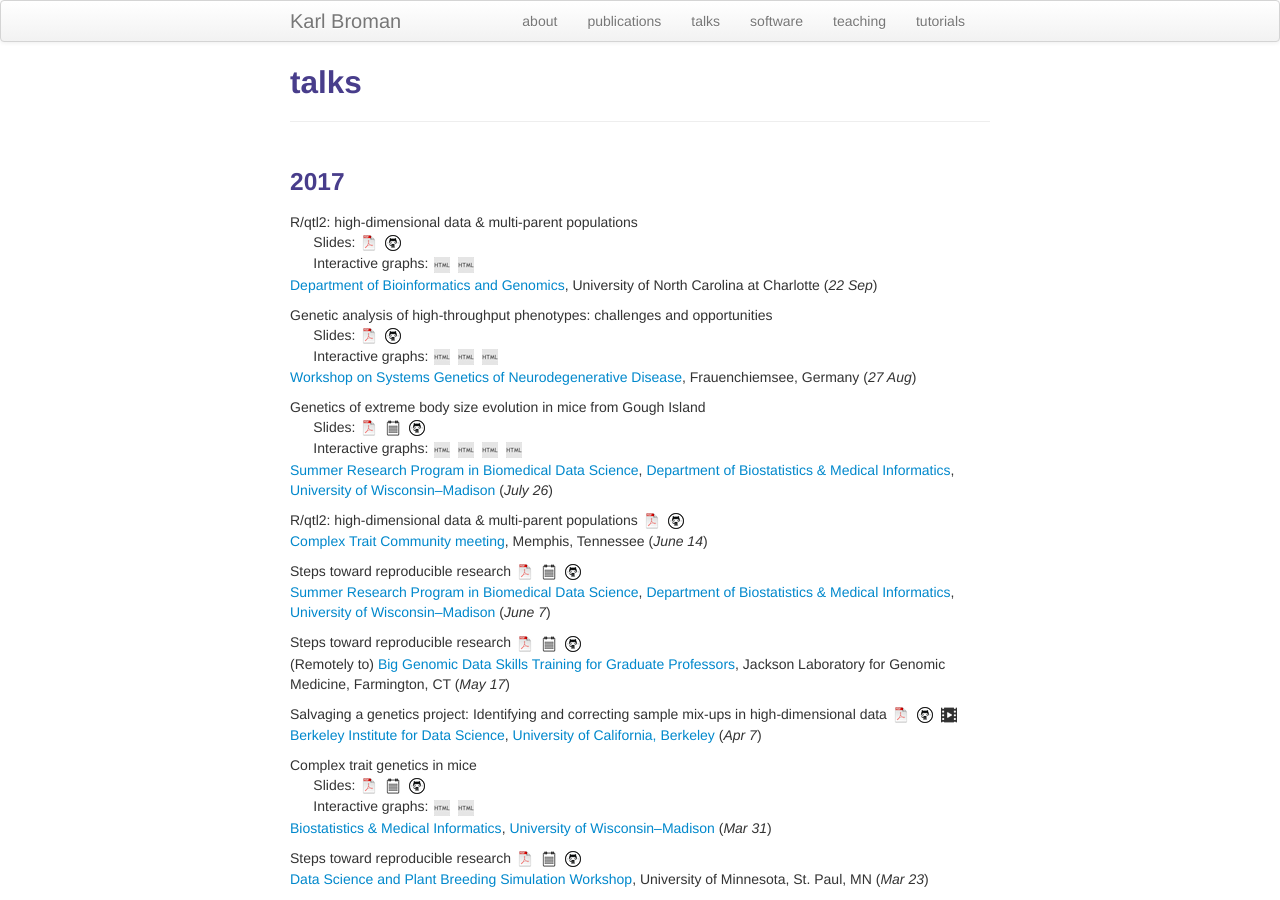
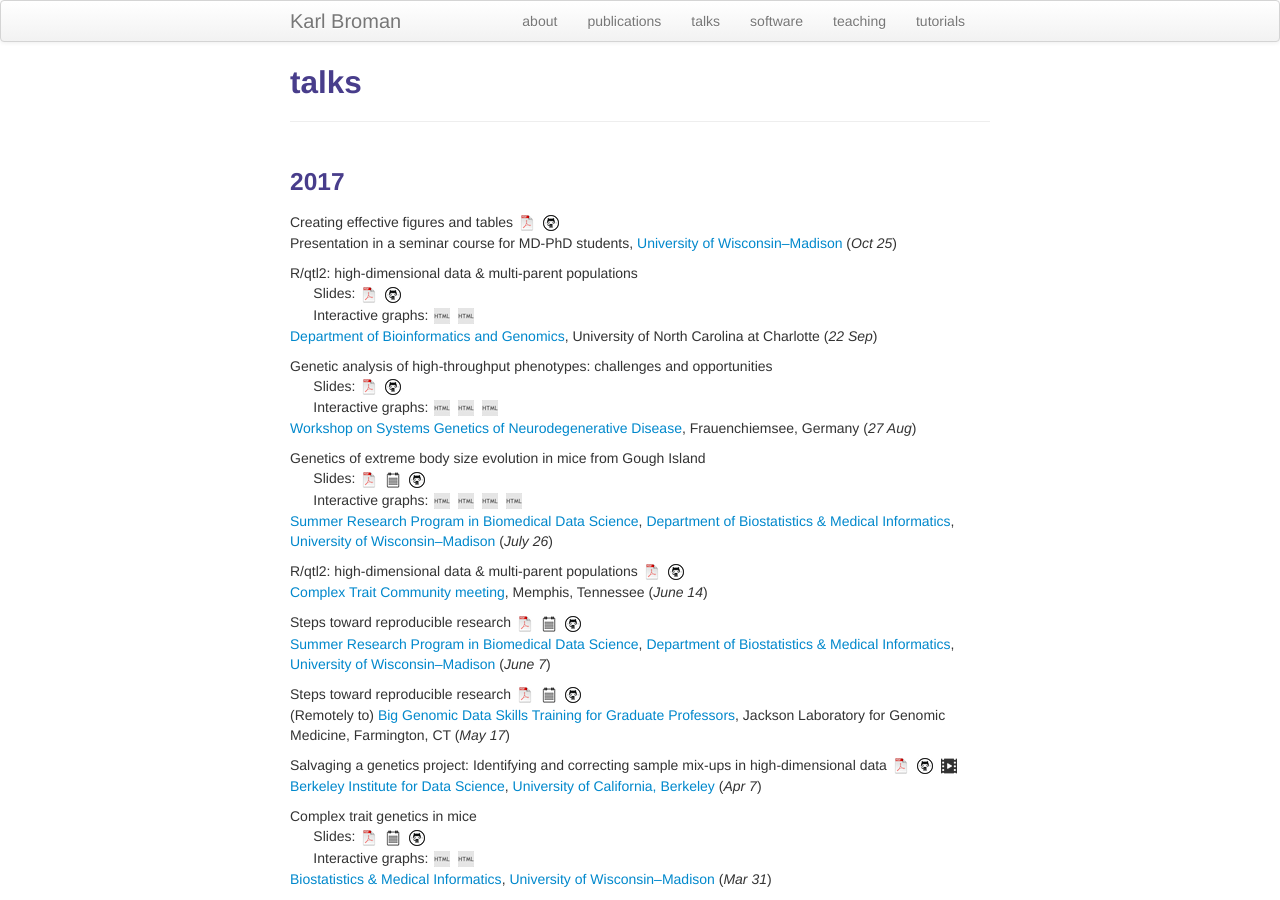
Before and after one commit to kbroman/kbroman.github.io, a Jekyll site: the page built from pages/talks.md, in a window 1280 px wide and 900 px high. Built offline with Jekyll 4.4.1, drawn with Linux system fonts in a browser that asks for light colours.

Commit message:
pages/talks: Add MD-PhD talk on graphs

```diff
--- a/pages/talks.md
+++ b/pages/talks.md
@@ -7,6 +7,13 @@ description: Karl Broman's talks
 
 
 ###  2017
+
+Creating effective figures and tables
+[![pdf](icons16/pdf-icon.png)](https://www.biostat.wisc.edu/~kbroman/presentations/graphs2017.pdf)
+[![github](icons16/github-icon.png)](https://github.com/kbroman/Talk_Graphs)
+<br/>
+Presentation in a seminar course for MD-PhD students,
+[University of Wisconsin&ndash;Madison](http://www.wisc.edu) (_Oct 25_)
 
 R/qtl2: high-dimensional data & multi-parent populations <br/>
 &nbsp; &nbsp; &nbsp; Slides:
```
